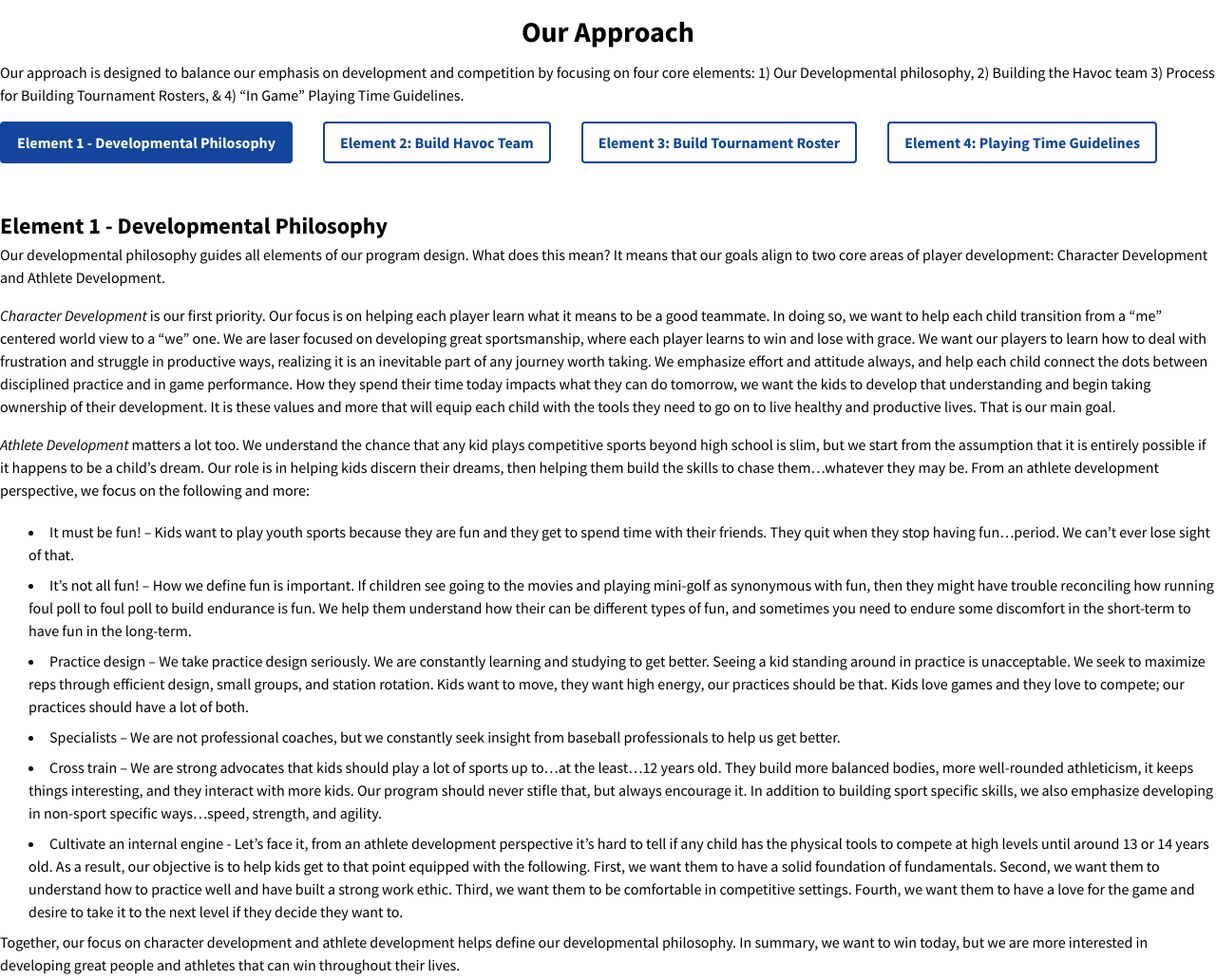
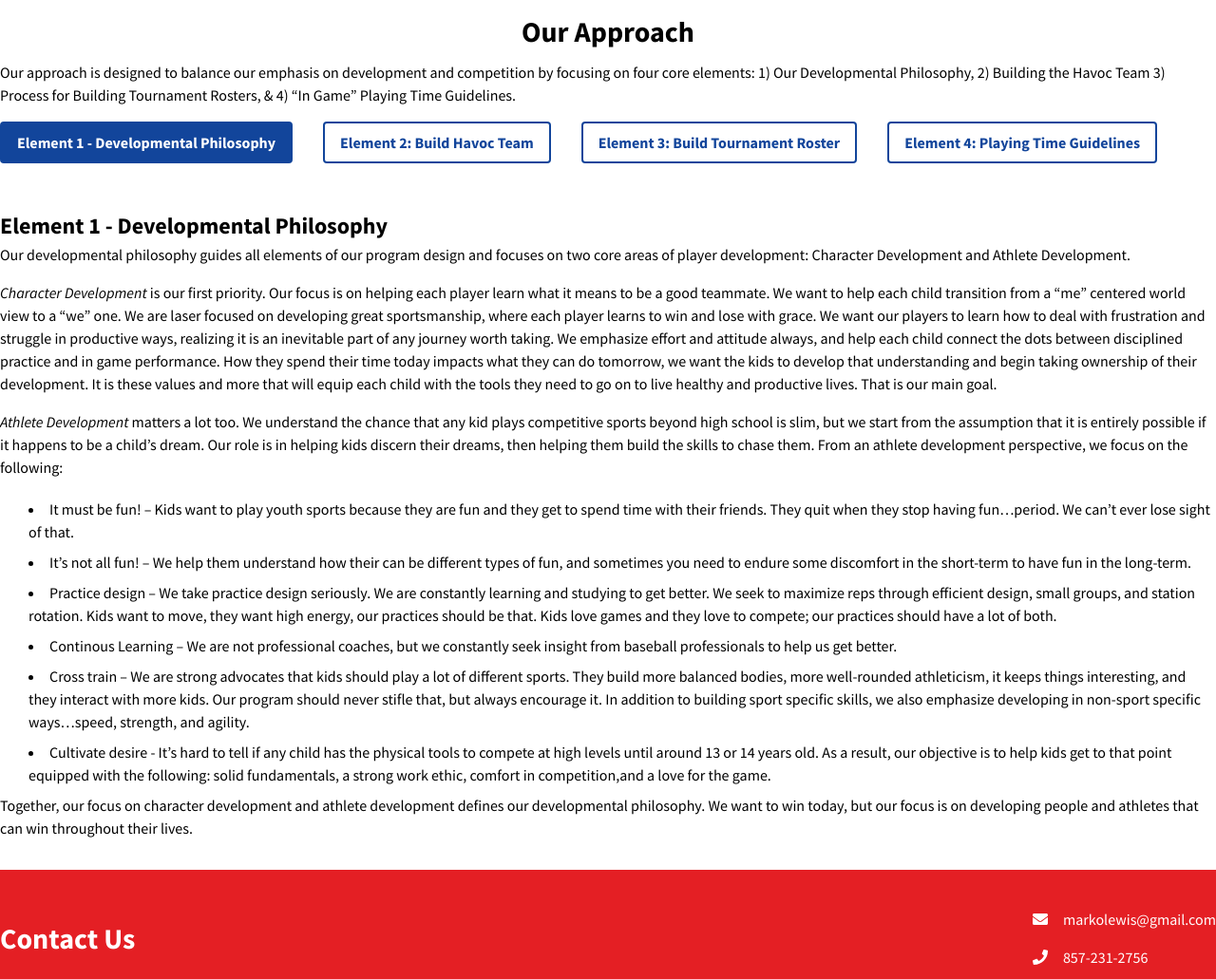
Before and after one commit to ohLuckzz/Website, a Gatsby site: page /approach in a window 1280 px wide. Shown: the part 171-1202 px from the top of the page at 95% size. Built offline with nearby package versions, Linux system fonts and the light colour scheme; Gatsby itself is replaced by a stand-in of ours.

Commit message:
Update approach.js

```diff
--- a/src/content/approach.js
+++ b/src/content/approach.js
@@ -2,19 +2,17 @@ import React from "react"
 
 export default {
   header:
-    "Our approach is designed to balance our emphasis on development and competition by focusing on four core elements: 1) Our Developmental philosophy, 2) Building the Havoc team 3) Process for Building Tournament Rosters, & 4) “In Game” Playing Time Guidelines.",
+    "Our approach is designed to balance our emphasis on development and competition by focusing on four core elements: 1) Our Developmental Philosophy, 2) Building the Havoc Team 3) Process for Building Tournament Rosters, & 4) “In Game” Playing Time Guidelines.",
 
   element1: {
     title: `Element 1 - Developmental Philosophy`,
     firstParagraph: `Our developmental philosophy guides all elements of our program
-        design. What does this mean? It means that our goals align to two
-        core areas of player development: Character Development and
+        design and focuses on two core areas of player development: Character Development and
         Athlete Development.`,
     secondParagraph: (
       <span>
         <i>Character Development</i> is our first priority. Our focus is on
-        helping each player learn what it means to be a good teammate. In doing
-        so, we want to help each child transition from a “me” centered world
+        helping each player learn what it means to be a good teammate. We want to help each child transition from a “me” centered world
         view to a “we” one. We are laser focused on developing great
         sportsmanship, where each player learns to win and lose with grace. We
         want our players to learn how to deal with frustration and struggle in
@@ -34,9 +32,8 @@ export default {
         that any kid plays competitive sports beyond high school is slim, but we
         start from the assumption that it is entirely possible if it happens to
         be a child’s dream. Our role is in helping kids discern their dreams,
-        then helping them build the skills to chase them…whatever they may be.
-        From an athlete development perspective, we focus on the following and
-        more:
+        then helping them build the skills to chase them.
+        From an athlete development perspective, we focus on the following:
       </span>
     ),
     bullets: [
@@ -44,44 +41,33 @@ export default {
         are fun and they get to spend time with their friends. They quit
         when they stop having fun…period. We can’t ever lose sight of
         that.`,
-      `It’s not all fun! – How we define fun is important. If children
-        see going to the movies and playing mini-golf as synonymous with
-        fun, then they might have trouble reconciling how running foul
-        poll to foul poll to build endurance is fun. We help them
+      `It’s not all fun! – We help them
         understand how their can be different types of fun, and
         sometimes you need to endure some discomfort in the short-term
         to have fun in the long-term.`,
       `Practice design – We take practice design seriously. We are
-        constantly learning and studying to get better. Seeing a kid
-        standing around in practice is unacceptable. We seek to maximize
+        constantly learning and studying to get better. We seek to maximize
         reps through efficient design, small groups, and station
         rotation. Kids want to move, they want high energy, our
         practices should be that. Kids love games and they love to
         compete; our practices should have a lot of both.`,
-      `Specialists – We are not professional coaches, but we constantly
+      `Continous Learning – We are not professional coaches, but we constantly
         seek insight from baseball professionals to help us get better.`,
       `Cross train – We are strong advocates that kids should play a
-        lot of sports up to…at the least…12 years old. They build more
+        lot of different sports. They build more
         balanced bodies, more well-rounded athleticism, it keeps things
         interesting, and they interact with more kids. Our program
         should never stifle that, but always encourage it. In addition
         to building sport specific skills, we also emphasize developing
         in non-sport specific ways…speed, strength, and agility.`,
-      `Cultivate an internal engine - Let’s face it, from an athlete
-        development perspective it’s hard to tell if any child has the
+      `Cultivate desire - It’s hard to tell if any child has the
         physical tools to compete at high levels until around 13 or 14
         years old. As a result, our objective is to help kids get to
-        that point equipped with the following. First, we want them to
-        have a solid foundation of fundamentals. Second, we want them to
-        understand how to practice well and have built a strong work
-        ethic. Third, we want them to be comfortable in competitive
-        settings. Fourth, we want them to have a love for the game and
-        desire to take it to the next level if they decide they want to.`,
+        that point equipped with the following: solid fundamentals, a strong work ethic, comfort in competition,and a love for the game.`,
     ],
     close: `Together, our focus on character development and athlete
-    development helps define our developmental philosophy. In summary,
-    we want to win today, but we are more interested in developing
-    great people and athletes that can win throughout their lives.`,
+    development defines our developmental philosophy. We want to win today, but our focus is on developing
+    people and athletes that can win throughout their lives.`,
   },
   element2: {
     title: `Element 2: Build Havoc Team`,
```
